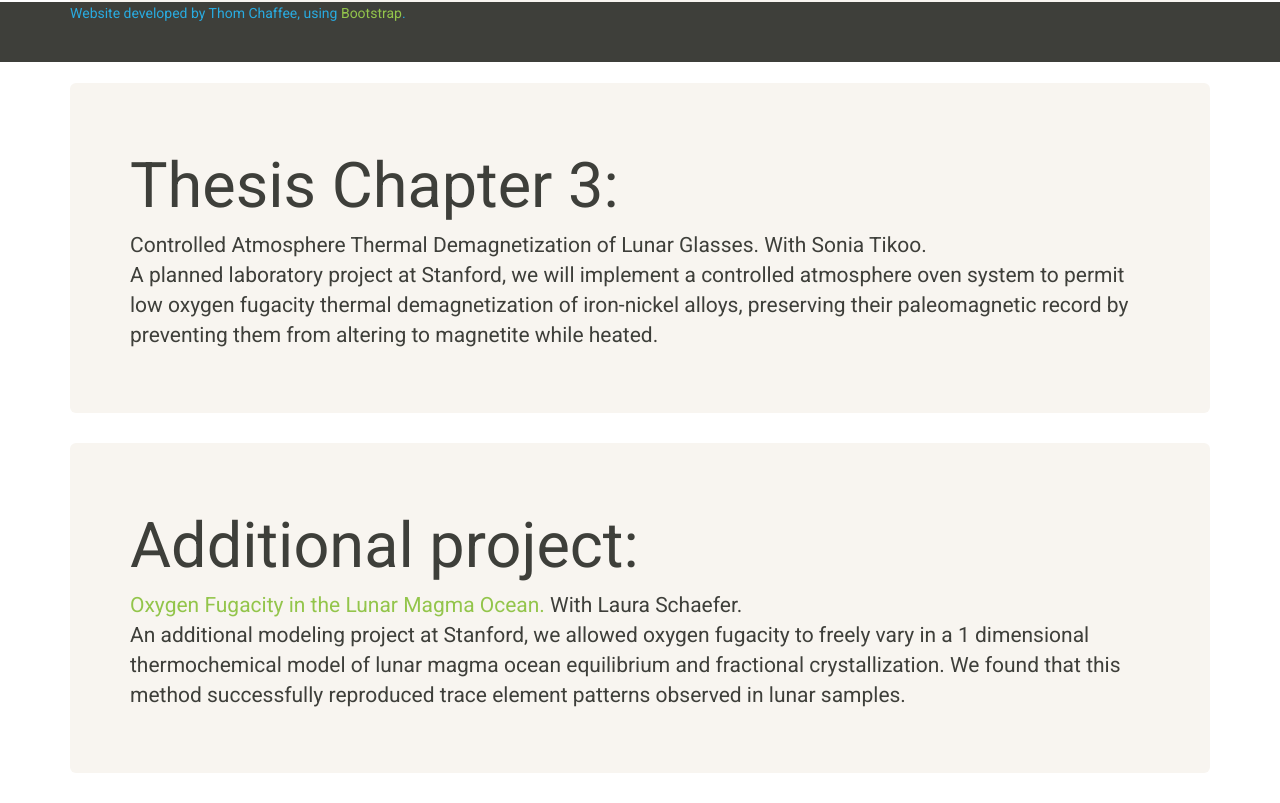
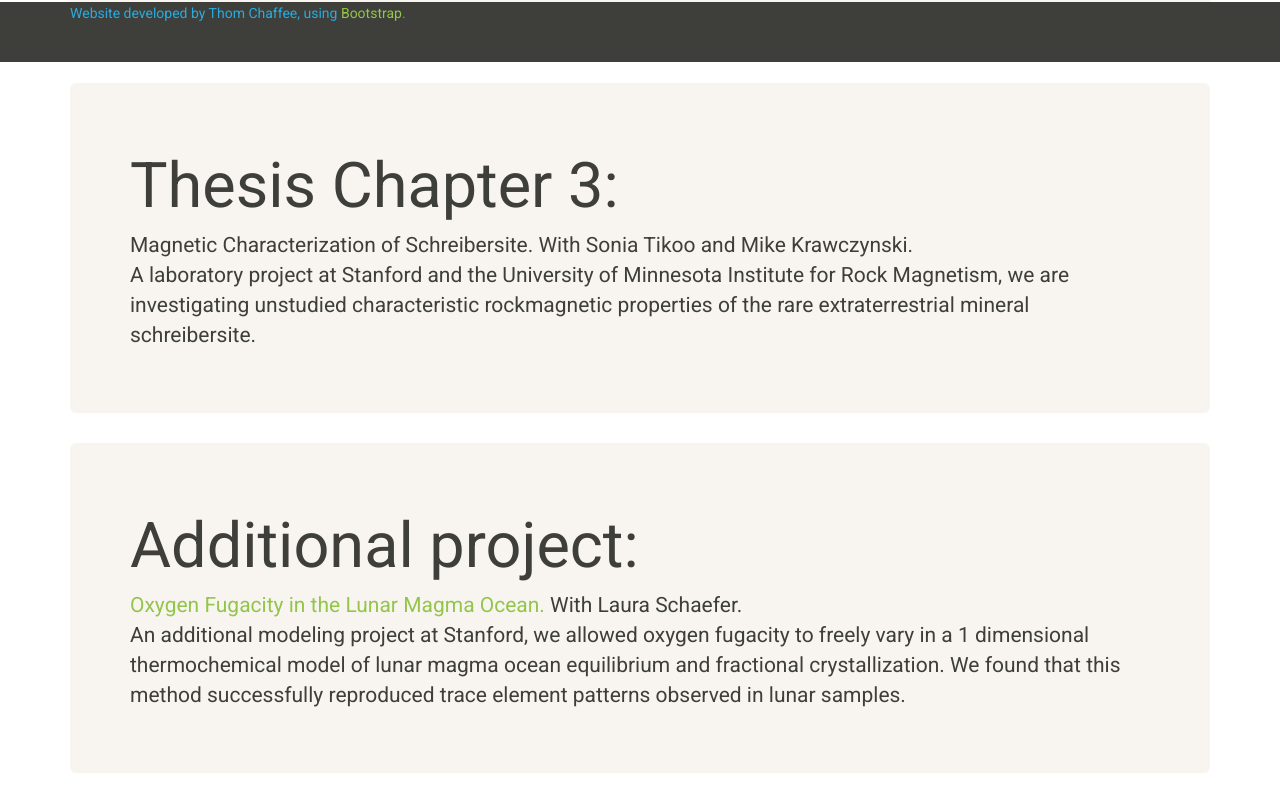
Before and after one commit to tmchaffee/tmchaffee.github.io, a plain HTML site: page projects.html in a window 1280 px wide. Shown: the part 738-1541 px from the top of the page. Drawn offline with nearby package versions, Linux system fonts and the light colour scheme.

Commit message:
Update projects.html
change chapter 3 to schreib

```diff
--- a/projects.html
+++ b/projects.html
@@ -61,8 +61,8 @@
 
                         <div class="jumbotron">
                 <h1>Thesis Chapter 3:</h1>
-                <p>Controlled Atmosphere Thermal Demagnetization of Lunar Glasses. With Sonia Tikoo.
-                <br /> A planned laboratory project at Stanford, we will implement a controlled atmosphere oven system to permit low oxygen fugacity thermal demagnetization of iron-nickel alloys, preserving their paleomagnetic record by preventing them from altering to magnetite while heated. </p>
+                <p>Magnetic Characterization of Schreibersite. With Sonia Tikoo and Mike Krawczynski.
+                <br />A laboratory project at Stanford and the University of Minnesota Institute for Rock Magnetism, we are investigating unstudied characteristic rockmagnetic properties of the rare extraterrestrial mineral schreibersite. </p>
             </div>
 
                         <div class="jumbotron">
```
